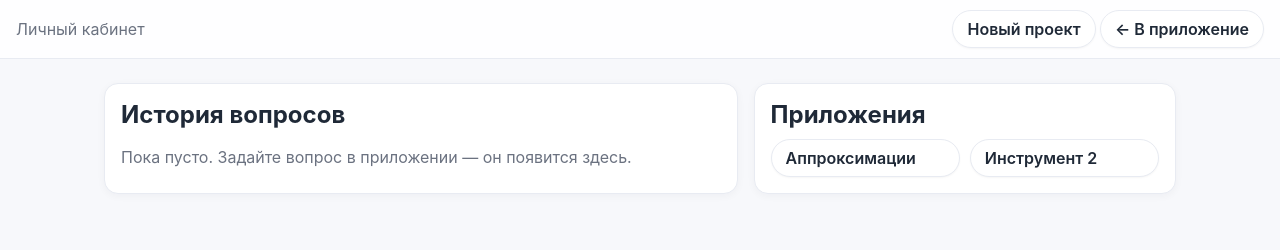
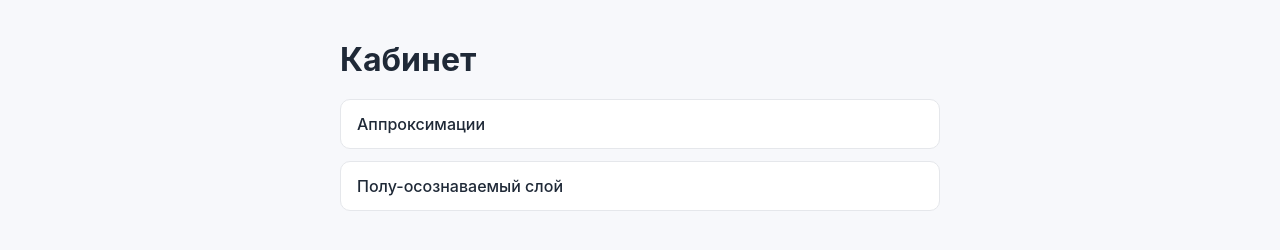
Before and after one commit to DS-psyh/psyhguard, a plain HTML site: page cabinet.html in a window 1280 px wide. Drawn offline with Linux system fonts and the light colour scheme.

Commit message:
Update cabinet.html

```diff
--- a/cabinet.html
+++ b/cabinet.html
@@ -2,87 +2,25 @@
 <html lang="ru">
 <head>
   <meta charset="utf-8"/>
-  <meta name="viewport" content="width=device-width, initial-scale=1"/>
-  <title>Личный кабинет — PsyhGuard</title>
+  <meta name="viewport" content="width=device-width,initial-scale=1"/>
+  <title>Кабинет</title>
   <style>
-    :root{
-      --bg:#f7f8fb; --card:#ffffff; --txt:#1f2937; --muted:#6b7280; --line:#e8ebf2; --accent:#3b82f6;
-    }
-    *{box-sizing:border-box}
-    body{margin:0;font-family:Inter,ui-sans-serif,system-ui,-apple-system,Segoe UI,Roboto;background:var(--bg);color:var(--txt)}
-    /* header */
-    .app-header{position:sticky;top:0;z-index:100;display:flex;justify-content:space-between;align-items:center;
-      padding:10px 16px;background:rgba(255,255,255,.85);backdrop-filter:blur(6px);border-bottom:1px solid var(--line)}
-    .link{display:inline-flex;align-items:center;gap:.5rem;padding:8px 14px;border-radius:9999px;background:#fff;border:1px solid var(--line);
-      font-weight:600;text-decoration:none;color:var(--txt);box-shadow:0 1px 2px rgba(0,0,0,.04)}
-    .link:hover{background:var(--accent);color:#fff}
-    .wrap{max-width:1100px;margin:24px auto 96px;padding:0 14px}
-    h2{margin:0 0 10px}
-    /* layout */
-    .grid2{display:grid;grid-template-columns: 1fr; gap:16px;}
-    @media (min-width: 980px){ .grid2{grid-template-columns: 1.2fr .8fr;} }
-    .section{background:var(--card);border:1px solid var(--line);border-radius:14px;padding:16px;box-shadow:0 2px 8px rgba(17,24,39,.04)}
-    .muted{color:var(--muted)}
-    /* chips list */
-    .chips{display:grid;grid-template-columns: repeat(auto-fill,minmax(220px,1fr)); gap:10px}
-    .chip{display:flex;align-items:center;justify-content:center;text-align:center;
-      padding:14px;border-radius:16px;background:#fff;border:1px solid var(--line);font-weight:600;cursor:pointer}
-    .chip:hover{border-color:#c9dafc;background:#f6f9ff}
-    /* apps */
-    .apps{display:grid;grid-template-columns:1fr;gap:10px}
-    @media (min-width:700px){ .apps{grid-template-columns:repeat(2,1fr);} }
+    body{margin:0;font-family:Inter,system-ui,-apple-system,Segoe UI,Roboto;background:#f7f8fb;color:#1f2937}
+    .wrap{max-width:600px;margin:40px auto;padding:0 20px}
+    h1{margin:0 0 20px}
+    .list{display:flex;flex-direction:column;gap:12px}
+    a{display:block;padding:14px 16px;border-radius:10px;background:#fff;border:1px solid #e5e7eb;
+      text-decoration:none;color:#1f2937;font-size:16px;font-weight:500}
+    a:hover{background:#eef2ff;border-color:#c7d2fe}
   </style>
 </head>
 <body>
-  <header class="app-header">
-    <div class="muted">Личный кабинет</div>
-    <div>
-      <a class="link" href="index.html#new">Новый проект</a>
-      <a class="link" href="index.html">← В приложение</a>
-    </div>
-  </header>
-
-  <main class="wrap grid2">
-    <section class="section">
-      <h2>История вопросов</h2>
-      <div id="history" class="chips"></div>
-      <div id="empty" class="muted" style="display:none;margin-top:8px;">Пока пусто. Задайте вопрос в приложении — он появится здесь.</div>
-    </section>
-
-    <aside class="section">
-      <h2>Приложения</h2>
-      <div class="apps">
-        <a class="link" href="index.html">Аппроксимации</a>
-        <!-- Добавляй другие мини-приложения здесь теми же ссылками -->
-        <a class="link" href="#" onclick="alert('Заглушка');return false;">Инструмент 2</a>
-      </div>
-    </aside>
-  </main>
-
-  <script>
-    // общие ключи
-    const STORAGE_KEY="psyhguard-pwa-v2";
-    const ACTIVE_KEY="psyhguard-active-id";
-    function loadAll(){ try{const x=localStorage.getItem(STORAGE_KEY);return x?JSON.parse(x):[]}catch{return[]} }
-
-    const list=loadAll();
-    const box=document.getElementById('history');
-    const empty=document.getElementById('empty');
-
-    if(!list.length){ empty.style.display='block'; }
-    else{
-      list.forEach(p=>{
-        const div=document.createElement('div');
-        div.className='chip';
-        div.textContent = (p.question||'Без вопроса');
-        div.title = 'Открыть проект';
-        div.onclick = ()=>{
-          localStorage.setItem(ACTIVE_KEY, p.id);
-          location.href = 'index.html';
-        };
-        box.appendChild(div);
-      });
-    }
-  </script>
+<div class="wrap">
+  <h1>Кабинет</h1>
+  <div class="list">
+    <a href="app.html">Аппроксимации</a>
+    <a href="pos.html">Полу-осознаваемый слой</a>
+  </div>
+</div>
 </body>
 </html>
```
